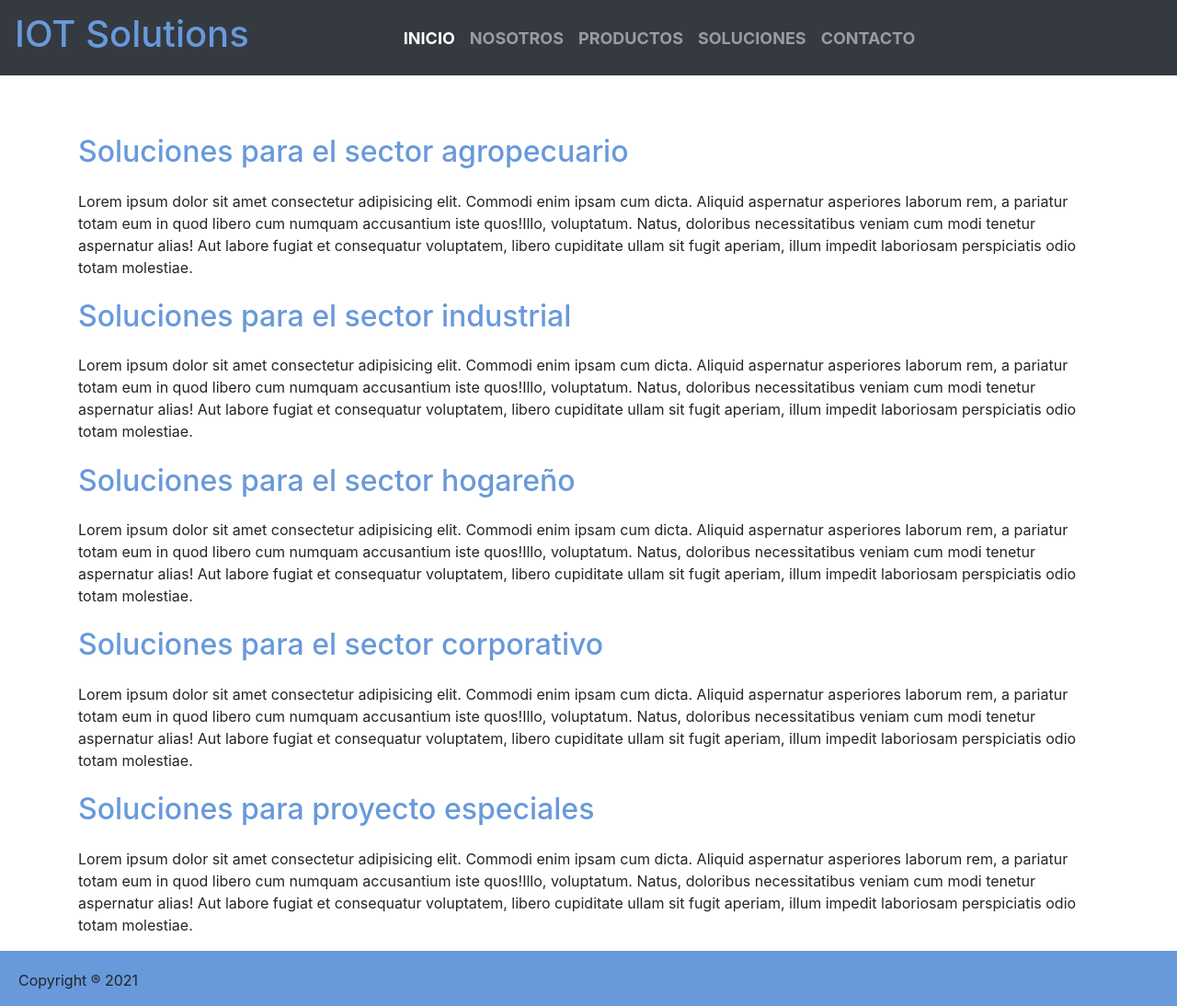
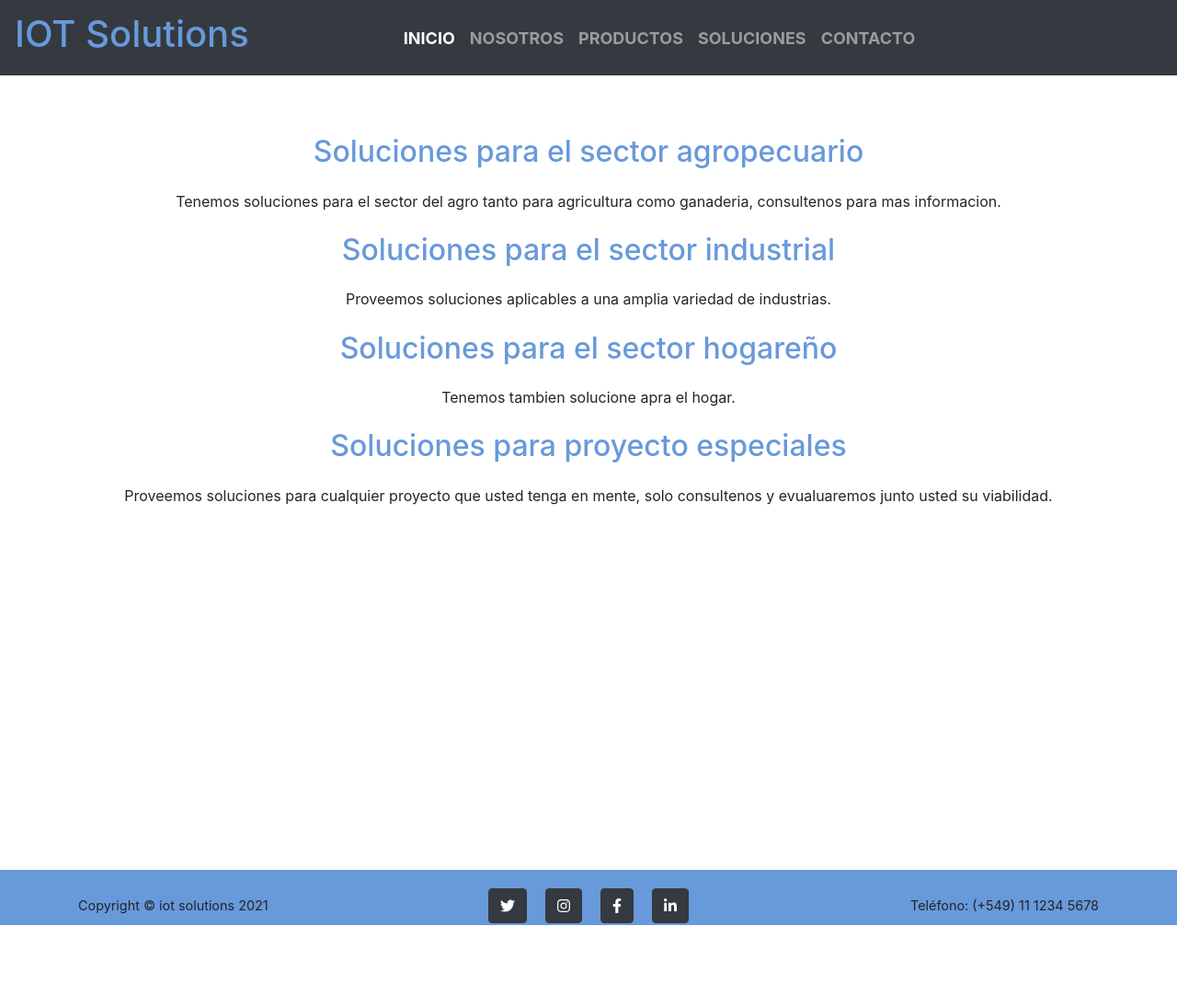
Before and after one commit to manu189/iot, a website: page html/soluciones.html in a window 1280 px wide. Shown: the whole page at 92% size. After the commit the page ends 1006 px from the top, so only its background shows below. Drawn offline with nearby package versions, Linux system fonts and the light colour scheme.

Commit message:
Se completo para PF

```diff
--- a/html/soluciones.html
+++ b/html/soluciones.html
@@ -10,7 +10,9 @@
     <link rel="stylesheet" href="../css/styles.css">
     <link rel="stylesheet" href="https://stackpath.bootstrapcdn.com/bootstrap/4.5.2/css/bootstrap.min.css"
         integrity="sha384-JcKb8q3iqJ61gNV9KGb8thSsNjpSL0n8PARn9HuZOnIxN0hoP+VmmDGMN5t9UJ0Z" crossorigin="anonymous">
-</head>
+    <!-- Font Awesome icons (free version)-->
+    <script src="https://use.fontawesome.com/releases/v5.15.1/js/all.js" crossorigin="anonymous"></script>
+    </head>
 
 <body class="gridAreasIndex">
 
@@ -49,57 +51,46 @@
         <section class="container solutions__container">
             <section id="agroSection" class="agroSectionFlex">
                 <h2>Soluciones para el sector agropecuario</h2>
-                <p><span>Lorem ipsum dolor sit amet consectetur adipisicing elit. Commodi enim ipsam cum dicta. Aliquid
-                    aspernatur asperiores laborum rem, a pariatur totam eum in quod libero cum numquam accusantium
-                    iste quos!</span><span>Illo, voluptatum. Natus, doloribus necessitatibus veniam cum modi tenetur
-                    aspernatur alias! Aut labore fugiat et consequatur voluptatem, libero cupiditate ullam sit fugit
-                    aperiam, illum impedit laboriosam perspiciatis odio totam molestiae.</span></p>
+                <p>Tenemos soluciones para el sector del agro tanto para agricultura como ganaderia, consultenos para mas informacion.</p>
 
             </section>
 
             <section id="industrySection">
                 <h2>Soluciones para el sector industrial</h2>
-                <p><span>Lorem ipsum dolor sit amet consectetur adipisicing elit. Commodi enim ipsam cum dicta. Aliquid
-                        aspernatur asperiores laborum rem, a pariatur totam eum in quod libero cum numquam accusantium
-                        iste quos!</span><span>Illo, voluptatum. Natus, doloribus necessitatibus veniam cum modi tenetur
-                        aspernatur alias! Aut labore fugiat et consequatur voluptatem, libero cupiditate ullam sit fugit
-                        aperiam, illum impedit laboriosam perspiciatis odio totam molestiae.</span></p>
+                <p>Proveemos soluciones aplicables a una amplia variedad de industrias.</p>
             </section>
 
             <section id="homeSection">
                 <h2>Soluciones para el sector hogareño</h2>
-                <p><span>Lorem ipsum dolor sit amet consectetur adipisicing elit. Commodi enim ipsam cum dicta. Aliquid
-                        aspernatur asperiores laborum rem, a pariatur totam eum in quod libero cum numquam accusantium
-                        iste quos!</span><span>Illo, voluptatum. Natus, doloribus necessitatibus veniam cum modi tenetur
-                        aspernatur alias! Aut labore fugiat et consequatur voluptatem, libero cupiditate ullam sit fugit
-                        aperiam, illum impedit laboriosam perspiciatis odio totam molestiae.</span></p>
+                <p>Tenemos tambien solucione apra el hogar.</p>
             </section>
-            <section id="corpSection">
-                <h2>Soluciones para el sector corporativo</h2>
-                <p><span>Lorem ipsum dolor sit amet consectetur adipisicing elit. Commodi enim ipsam cum dicta.
-                        Aliquid aspernatur asperiores laborum rem, a pariatur totam eum in quod libero cum numquam
-                        accusantium iste quos!</span><span>Illo, voluptatum. Natus, doloribus necessitatibus veniam
-                        cum modi tenetur aspernatur alias! Aut labore fugiat et consequatur voluptatem, libero
-                        cupiditate ullam sit fugit aperiam, illum impedit laboriosam perspiciatis odio totam
-                        molestiae.</span></p>
-            </section>
-
             <section id="specialSection">
                 <h2>Soluciones para proyecto especiales</h2>
-                <p><span>Lorem ipsum dolor sit amet consectetur adipisicing elit. Commodi enim ipsam cum dicta.
-                        Aliquid aspernatur asperiores laborum rem, a pariatur totam eum in quod libero cum numquam
-                        accusantium iste quos!</span><span>Illo, voluptatum. Natus, doloribus necessitatibus veniam
-                        cum modi tenetur aspernatur alias! Aut labore fugiat et consequatur voluptatem, libero
-                        cupiditate ullam sit fugit aperiam, illum impedit laboriosam perspiciatis odio totam
-                        molestiae.</span></p>
+                <p>Proveemos soluciones para cualquier proyecto que usted tenga en mente, solo consultenos y evualuaremos junto usted su viabilidad.</p>
             </section>
 
         </section>
 
     </main>
     <!-- Píe de página -->
-    <footer id="footer" class="footer__container--color">
-        <p>Copyright &#174; 2021</p>
+    <footer id="footer py-4" class="footer__container--color">
+        <!-- <p>Copyright &#174; 2021</p> -->
+        <div class="container">
+          <div class="row align-items-center">
+              <div class="col-lg-4 text-lg-left">Copyright © iot solutions 2021</div>
+              <div class="col-lg-4 my-3 my-lg-0">
+                  <a class="btn btn-dark btn-social mx-2" href="#!"><i class="fab fa-twitter"></i></a>
+                  <a class="btn btn-dark btn-social mx-2" href="#!"><i class="fab fa-instagram"></i></a>
+                  <a class="btn btn-dark btn-social mx-2" href="#!"><i class="fab fa-facebook-f"></i></a>
+                  <a class="btn btn-dark btn-social mx-2" href="#!"><i class="fab fa-linkedin-in"></i></a>
+              </div>
+              <div class="col-lg-4 text-lg-right">Teléfono: (+549) 11 1234 5678</div>
+              <!-- <div class="col-lg-4 text-lg-right"> -->
+              <!-- <a class="mr-3" href="#!">Privacy Policy</a> -->
+              <!-- <a href="#!">Terms of Use</a> -->
+              <!-- </div> -->
+          </div>
+      </div>
     </footer>
     <script src="https://code.jquery.com/jquery-3.5.1.slim.min.js"
         integrity="sha384-DfXdz2htPH0lsSSs5nCTpuj/zy4C+OGpamoFVy38MVBnE+IbbVYUew+OrCXaRkfj" crossorigin="anonymous">
--- a/scss/_pre_styles.scss
+++ b/scss/_pre_styles.scss
@@ -11,7 +11,7 @@ html {
 }
 
 body {
-  background-color: rgb(228, 222, 222);
+  // background-color: rgb(228, 222, 222);
   width: 100%;
   height: 100vh;
   min-height: 100%;
@@ -33,6 +33,9 @@ footer {
   // margin-top: -60px;
 
   position:relative;
+  text-align: center;
+  font-size: 0.9rem;
+  align-items: center;
 
   height: 60px;
   width:100%;
--- a/scss/origen.scss
+++ b/scss/origen.scss
@@ -40,7 +40,7 @@ $top_margin: 5%;
 //index
 
   .carousel__products{
-      background-color: #e6d6d6;
+      // background-color: #e6d6d6;
 
   }
 
@@ -59,6 +59,14 @@ $top_margin: 5%;
 .ourVMV__container{
     margin-top: $top_margin;
     min-height:100vh;
+    p{
+      text-align: center;
+    }
+
+    img{
+      width: 50%;
+      height: auto;
+    }
 }
 
 .ourVMV__vision{
@@ -76,14 +84,7 @@ $top_margin: 5%;
 
 }
 
-.historia__container{
-  background-color: #7e6767 !important;
-  margin: 10%;
-}
 
-.historia__title{
-  color: rgb(104, 153, 218);
-}
 
 
 
@@ -113,6 +114,15 @@ $top_margin: 5%;
       margin-top: 2%;
       margin-bottom: 2%;
     }
+
+    p{
+      text-align: center;
+    }
+
+    img{
+      width: 50%;
+      height: auto;
+    }
   }
 
 
@@ -128,3 +138,9 @@ $top_margin: 5%;
     margin-bottom: 2%;
   }
 }
+
+h2{
+  color: rgb(104, 153, 218);
+  margin-bottom: 2%;
+  text-align: center;
+}
```
Also changed, not shown: html/contacto.html (+20 -2 lines), html/nosotros.html (+24 -3 lines), html/productos.html (+23 -5 lines), index.html (+26 -6 lines), css/styles.css, media/mision.jpg (added), media/valores.jpg (added), media/vision.jpg (added), 1 other file.
